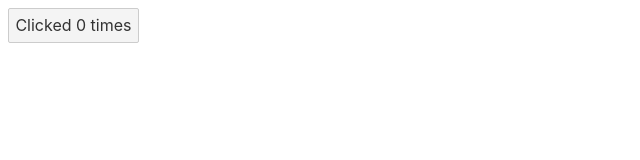
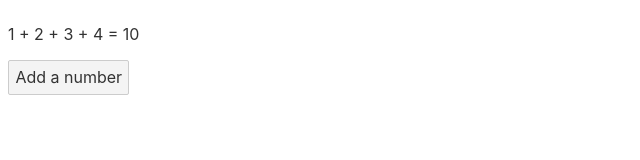
Before and after one commit to cedrickchee/experiments, a Svelte app in the folder svelte/quickstart/: page / in a window 1280 px wide. Shown: the whole page, without its empty margins (0-640 px from the left). Built offline with nearby package versions, Linux system fonts and the light colour scheme.

Commit message:
Svelte tutorial - updating arrays & objects

```diff
--- a/svelte/quickstart/src/App.svelte
+++ b/svelte/quickstart/src/App.svelte
@@ -1,17 +1,14 @@
 <script>
-  let count = 0;
+  let numbers = [1, 2, 3, 4];
 
-  $: if (count >= 10) {
-    alert(`count is dangerously high!`);
-    count = 9;
+  function addNumber() {
+    // numbers.push(numbers.length + 1);
+    numbers = [...numbers, numbers.length + 1];
   }
 
-  function handleClick() {
-    // event handler code goes here
-    count += 1;
-  }
+  $: sum = numbers.reduce((t, n) => t + n, 0);
 </script>
 
-<button on:click="{handleClick}">
-  Clicked {count} {count === 1 ? 'time' : 'times'}
-</button>
+<p>{numbers.join(' + ')} = {sum}</p>
+
+<button on:click="{addNumber}">Add a number</button>
```
